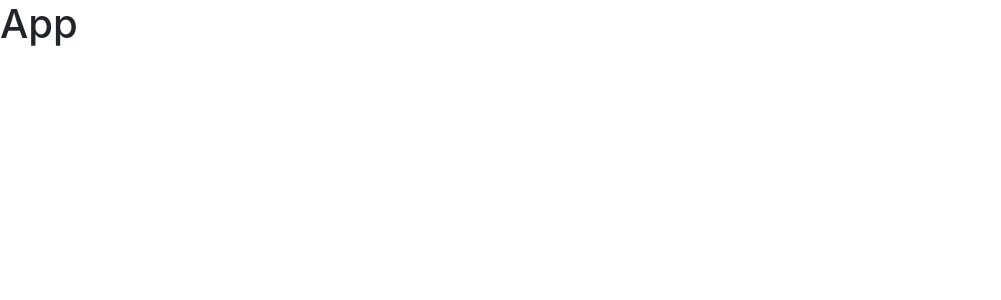
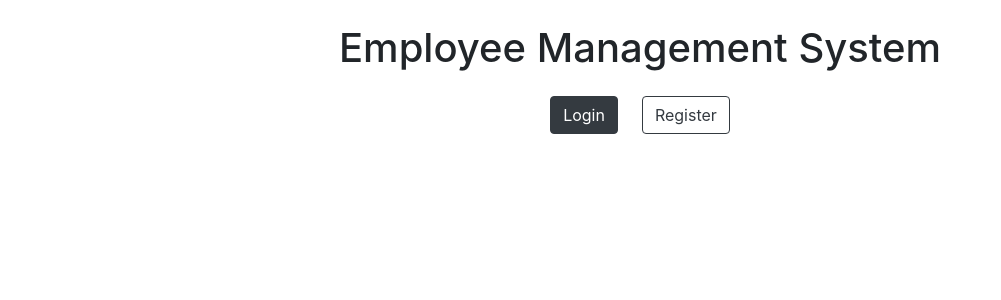
Before and after one commit to Mark-Mulligan/react-employee-management-system, a React (Create React App) app in the folder client/: page / in a window 1280 px wide. Shown: the top 300 px of the page, without its empty margins (0-1001 px from the left). Built offline with nearby package versions, Linux system fonts and the light colour scheme.

Commit message:
working on landing page

```diff
--- a/client/src/App.css
+++ b/client/src/App.css
@@ -1,38 +1,3 @@
-.App {
-  text-align: center;
+.max-width-600 {
+  max-width: 600px;
 }
-
-.App-logo {
-  height: 40vmin;
-  pointer-events: none;
-}
-
-@media (prefers-reduced-motion: no-preference) {
-  .App-logo {
-    animation: App-logo-spin infinite 20s linear;
-  }
-}
-
-.App-header {
-  background-color: #282c34;
-  min-height: 100vh;
-  display: flex;
-  flex-direction: column;
-  align-items: center;
-  justify-content: center;
-  font-size: calc(10px + 2vmin);
-  color: white;
-}
-
-.App-link {
-  color: #61dafb;
-}
-
-@keyframes App-logo-spin {
-  from {
-    transform: rotate(0deg);
-  }
-  to {
-    transform: rotate(360deg);
-  }
-}
--- a/client/src/App.js
+++ b/client/src/App.js
@@ -1,9 +1,10 @@
 import './App.css';
+import LandingPage from './pages/LandingPage'
 
 function App() {
   return (
     <div>
-      <h1>App</h1>
+      <LandingPage />
     </div>
   );
 }
--- /dev/null
+++ b/client/src/components/LoginRegisterForm.js
@@ -0,0 +1,86 @@
+import React, { useState } from "react";
+import { TextField } from "@material-ui/core";
+
+const LoginRegisterForm = () => {
+  const [loginForm, setLoginForm] = useState(false);
+  const [registerForm, setRegisterForm] = useState(false);
+  const [username, setUsername] = useState("");
+  const [password, setPassword] = useState("");
+  const [confirmPassword, setConfirmPassword] = useState("");
+
+  const renderFormInputs = () => {
+    return (
+      <div>
+        <h2>{loginForm ? "Login" : "Creat New Account"}</h2>
+        <div className="mb-3">
+          <TextField
+            required
+            fullWidth
+            id="username-input"
+            label="Username"
+            variant="outlined"
+            value={username}
+            onChange={(e) => setUsername(e.target.value)}
+          />
+        </div>
+        <div className="mb-3">
+          <TextField
+            required
+            fullWidth
+            type="password"
+            id="password-input"
+            label="Password"
+            variant="outlined"
+            value={password}
+            onChange={(e) => setPassword(e.target.value)}
+          />
+        </div>
+      </div>
+    );
+  };
+
+  const renderConfirmPassword = () => {
+    return (
+      <div>
+        <TextField
+          required
+          fullWidth
+          type="password"
+          id="confirm-password-input"
+          label="Confirm Password"
+          variant="outlined"
+          value={confirmPassword}
+          onChange={(e) => setConfirmPassword(e.target.value)}
+        />
+      </div>
+    );
+  };
+
+  return (
+    <div class="container-fluid max-width-600 mt-4">
+      {!loginForm && !registerForm ? (
+        <div>
+          <button
+            className="btn btn-dark mr-4"
+            onClick={() => setLoginForm(true)}
+          >
+            Login
+          </button>
+          <button
+            className="btn btn-outline-dark"
+            onClick={() => setRegisterForm(true)}
+          >
+            Register
+          </button>
+        </div>
+      ) : null}
+
+      <div>
+        {loginForm || registerForm ? renderFormInputs() : null}
+        {registerForm && renderConfirmPassword()}
+      </div>
+    </div>
+  );
+};
+
+export default LoginRegisterForm;
--- a/client/src/pages/LandingPage.js
+++ b/client/src/pages/LandingPage.js
@@ -1,9 +1,12 @@
 import React from 'react';
+import LoginRegisterForm from '../components/LoginRegisterForm';
 
 const LandingPage = () => {
+
   return (
-    <div className="container mt-4">
+    <div className="container mt-4 text-center">
       <h1>Employee Management System</h1>
+      <LoginRegisterForm />
     </div>
   )
 }
```
